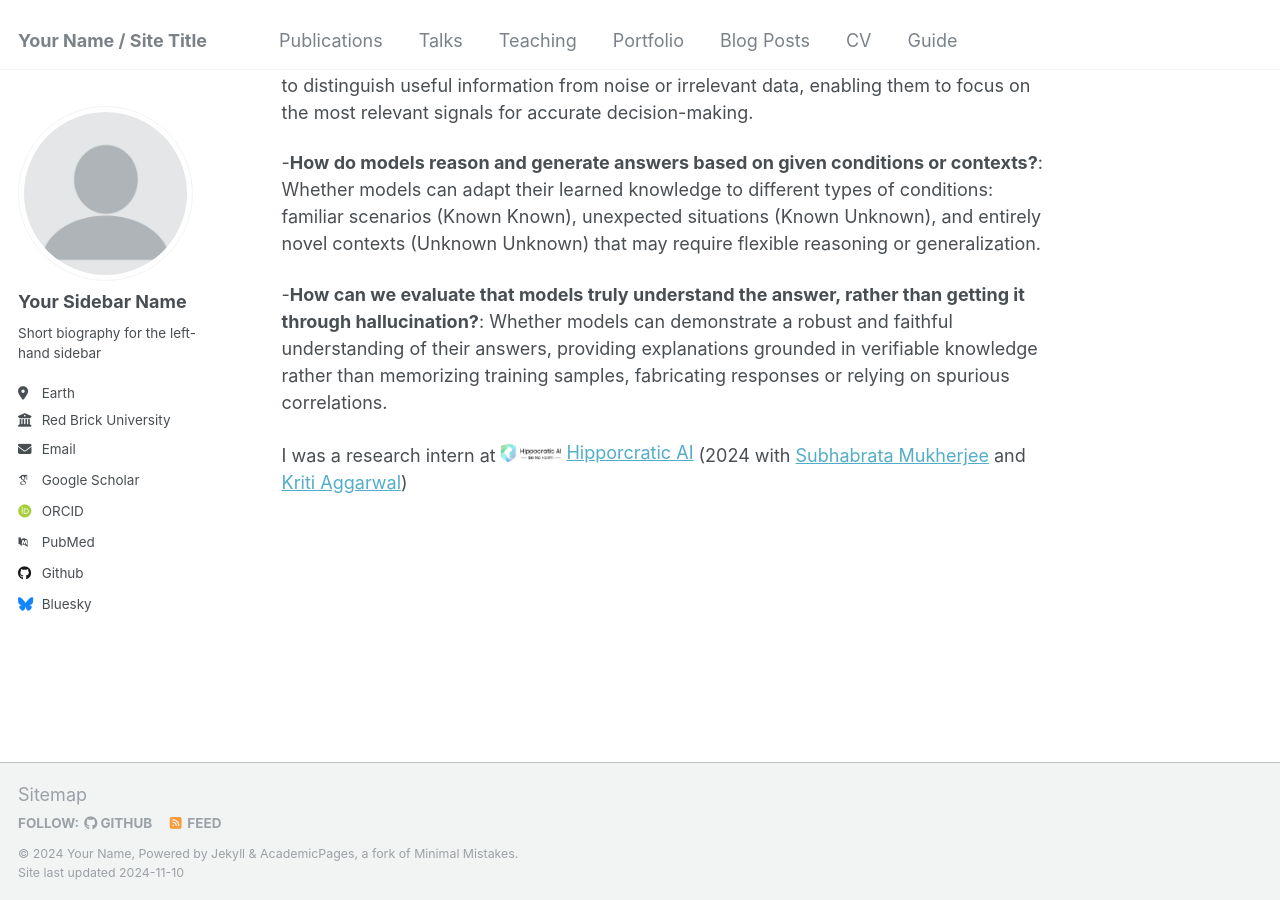
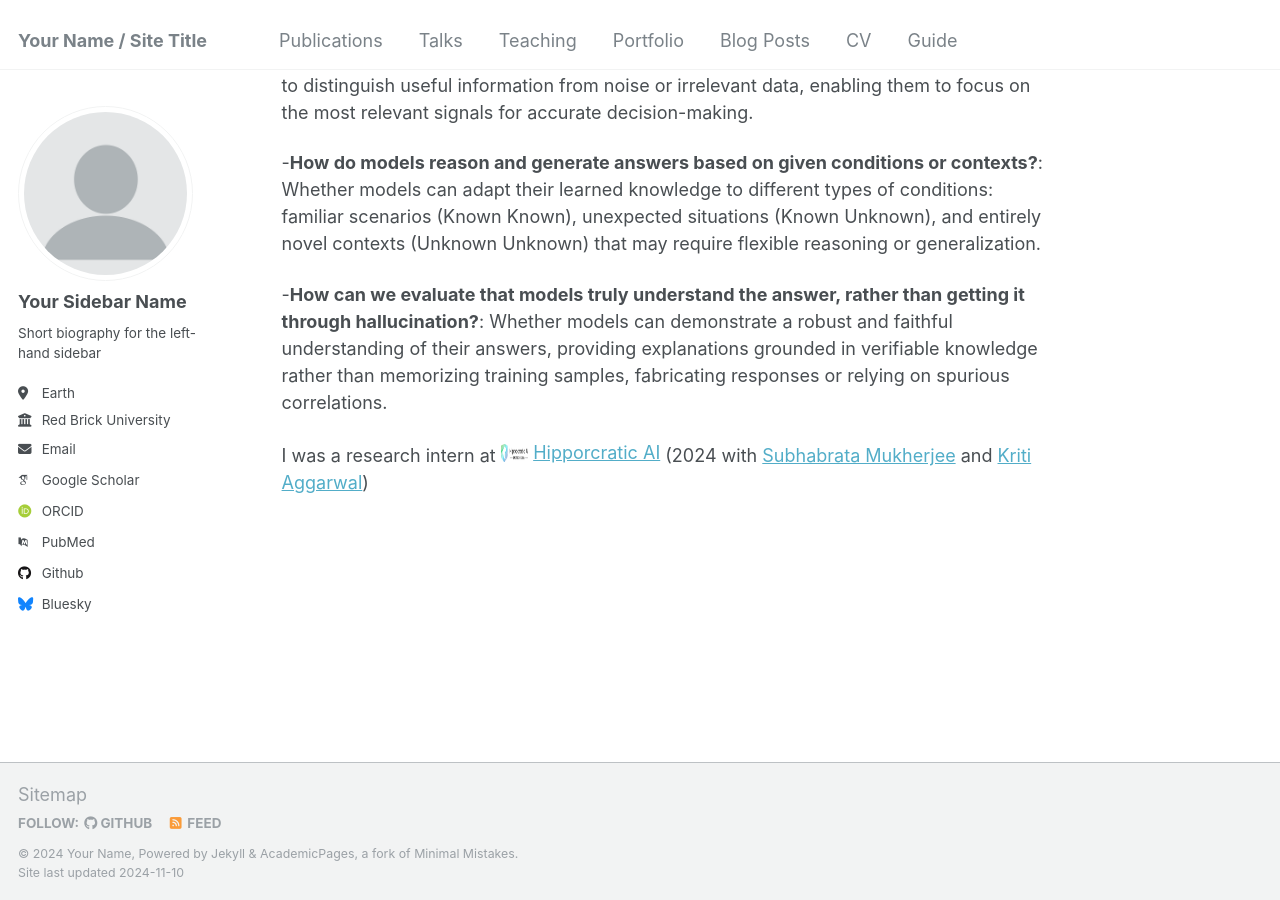
Before and after one commit to yifanJIANG-921/yifanJIANG-921.github.io, a Jekyll site: the page built from _pages/about.md, in a window 1280 px wide and 900 px high, scrolled down 501 px. Built offline with Jekyll 4.4.1, drawn with Linux system fonts in a browser that asks for light colours; some web fonts are replaced.

Commit message:
Update about.md

```diff
--- a/_pages/about.md
+++ b/_pages/about.md
@@ -16,4 +16,4 @@ My primary research objective is to enhance the reasoning capabilities of AI sys
 
 -**How can we evaluate that models truly understand the answer, rather than getting it through hallucination?**: Whether models can demonstrate a robust and faithful understanding of their answers, providing explanations grounded in verifiable knowledge rather than memorizing training samples, fabricating responses or relying on spurious correlations.
 
-I was a research intern at <a href="https://www.hippocraticai.com/" style="display: inline-flex; align-items: center;"><img src="https://github.com/yifanJIANG-921/yifanJIANG-921.github.io/blob/master/assets/main-hippocratic-logo-full-color.jpg" alt="Hippocratic AI Logo" style="height: 1em; width: auto; margin-right: 0.3em;">Hipporcratic AI</a> (2024 with [Subhabrata Mukherjee](https://subhomukherjee.com/) and [Kriti Aggarwal](https://www.linkedin.com/in/kriti-agg/))
+I was a research intern at <a href="https://www.hippocraticai.com/" style="display: inline-flex; align-items: center;"><img src="https://github.com/yifanJIANG-921/yifanJIANG-921.github.io/blob/master/assets/main-hippocratic-logo-full-color.jpg" alt="Hippocratic AI Logo" style="height: 1em; width: 1.5em; margin-right: 0.3em;">Hipporcratic AI</a> (2024 with [Subhabrata Mukherjee](https://subhomukherjee.com/) and [Kriti Aggarwal](https://www.linkedin.com/in/kriti-agg/))
```
